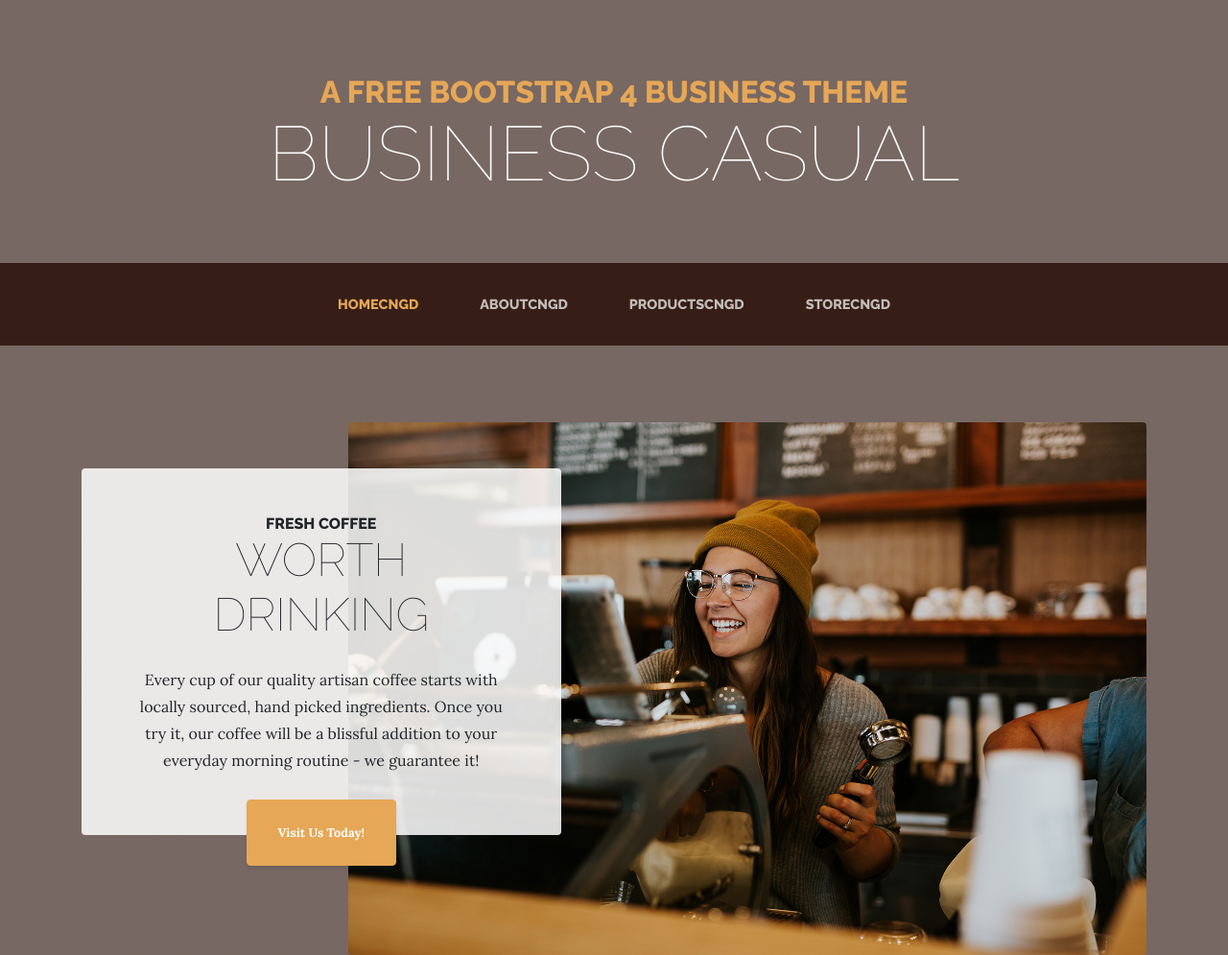
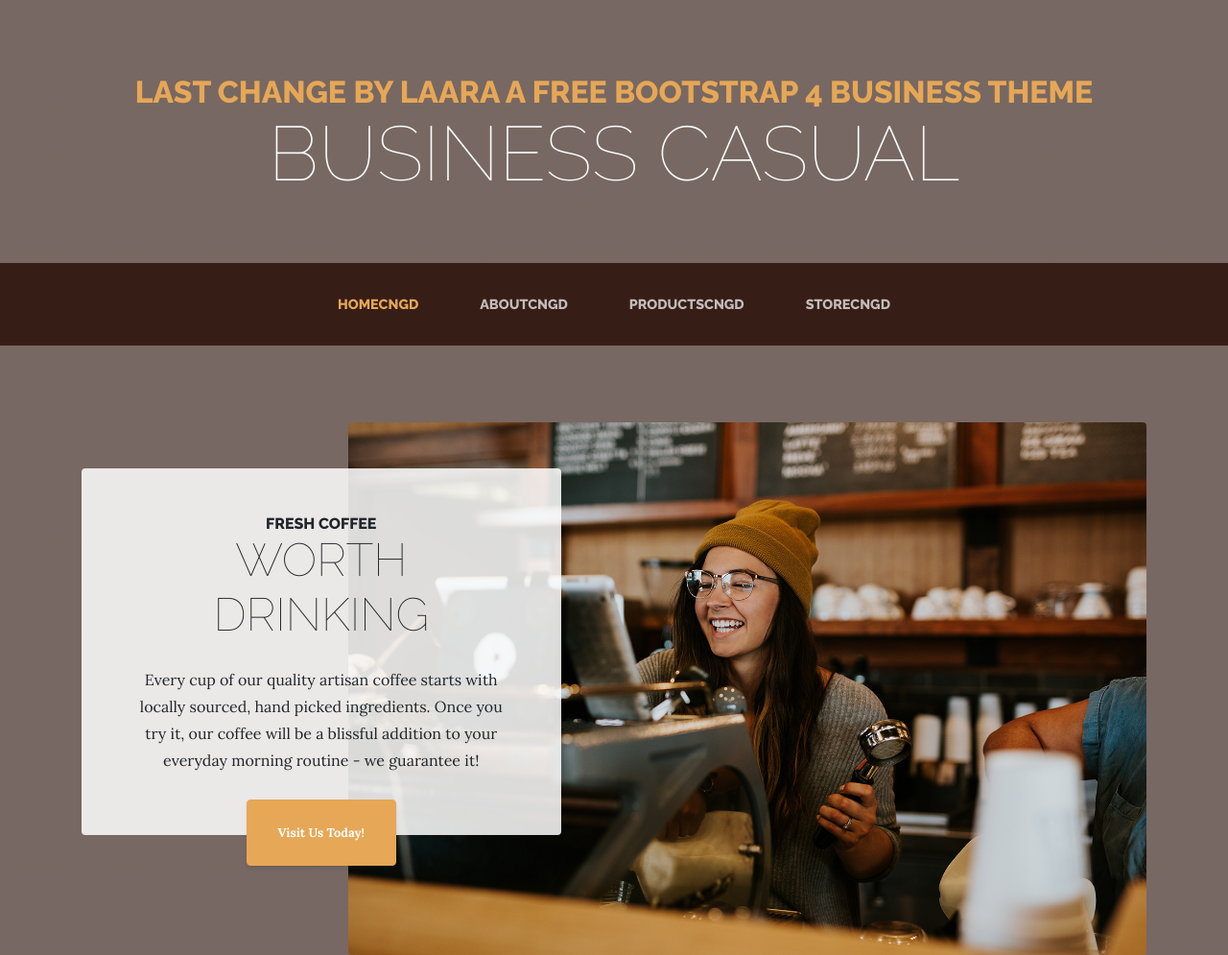
Before and after one commit to sagarromer/learn2, a website: page index.html in a window 1280 px wide. Shown: the top 995 px of the page at 96% size. Drawn offline with Linux system fonts and the light colour scheme.

Commit message:
changed the headeer name laara

```diff
--- a/index.html
+++ b/index.html
@@ -25,7 +25,7 @@
   <body>
 
     <h1 class="site-heading text-center text-white d-none d-lg-block">
-      <span class="site-heading-upper text-primary mb-3">A Free Bootstrap 4 Business Theme</span>
+      <span class="site-heading-upper text-primary mb-3">last change by laara A Free Bootstrap 4 Business Theme</span>
       <span class="site-heading-lower">Business Casual</span>
     </h1>
 
```
